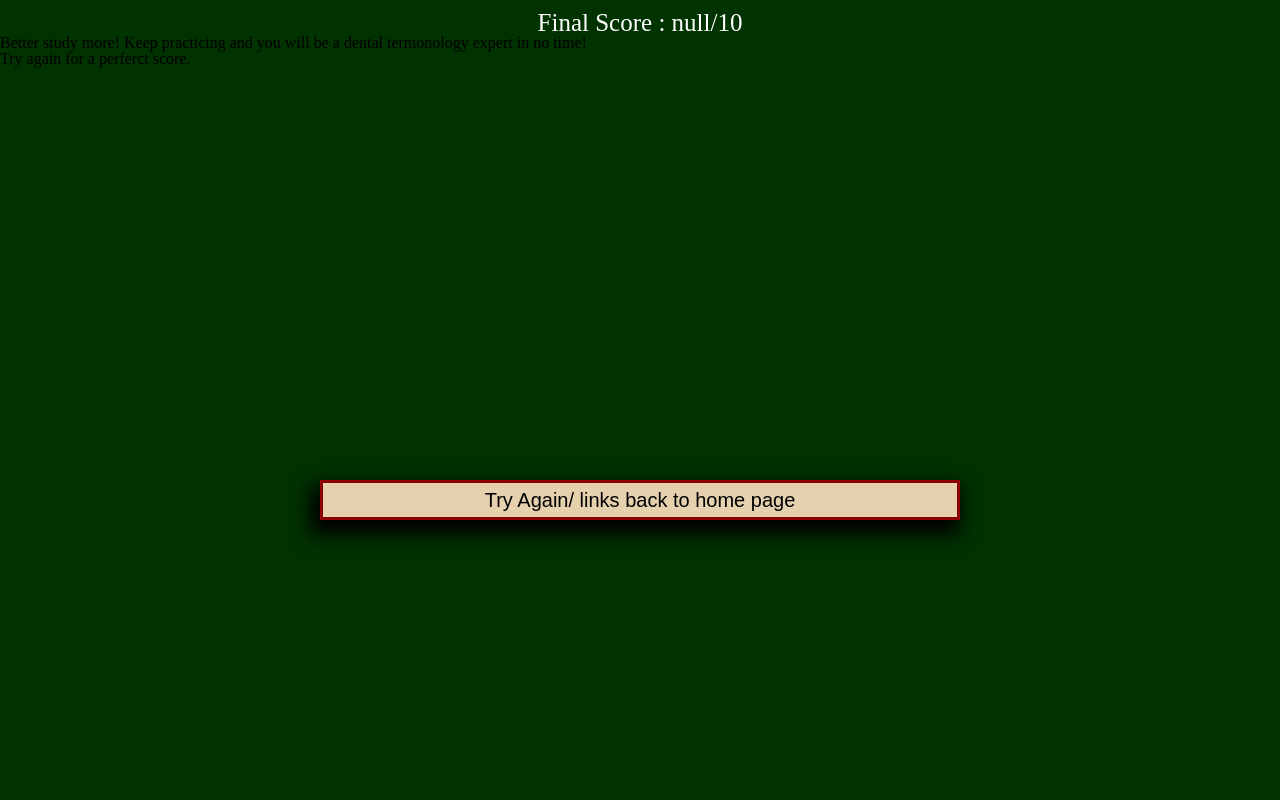
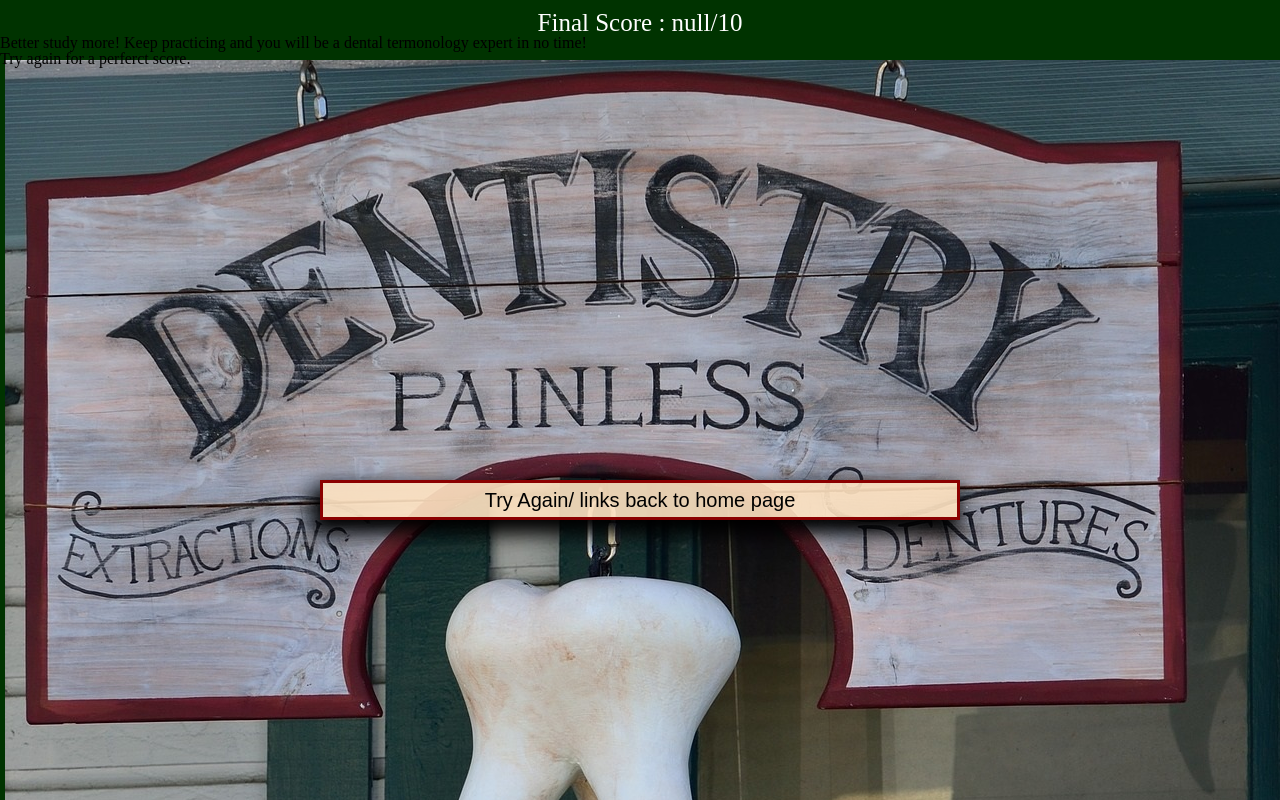
Before and after one commit to andreadesiderio/dentalQuizApp, a plain HTML site: page assets/html/resultPage.html in a window 1280 px wide. Drawn offline with Linux system fonts and the light colour scheme; files that its build step writes are made by us from their sources; files whose address does not match are found by name.

Commit message:
img link

```diff
--- a/assets/styles/main.css
+++ b/assets/styles/main.css
@@ -4,7 +4,7 @@
 
 
  body{
-  background: rgb(0, 51, 0) url(../images/outsideDentalOffice3.jpg)  no-repeat 5px 60px ;
+  background: rgb(0, 51, 0) url(/images/outsideDentalOffice3.jpg)  no-repeat 5px 60px ;
   background-size: cover;
 }
 h1{
```
